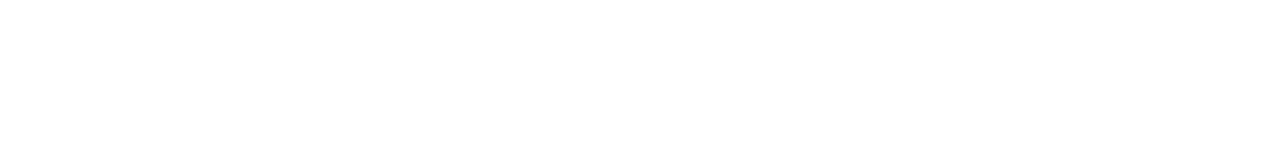
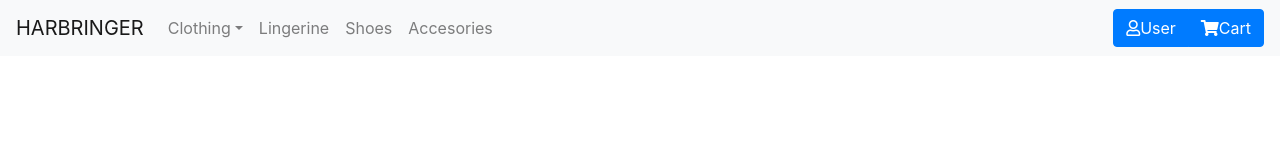
Before and after one commit to meowyellow/Harbringer, a website: page index.html in a window 1280 px wide. Drawn offline with nearby package versions, Linux system fonts and the light colour scheme; files that its build step writes are made by us from their sources.

Commit message:
Add na and li section

```diff
--- a/index.html
+++ b/index.html
@@ -11,3 +11,30 @@
         <script src="https://cdn.jsdelivr.net/npm/popper.js@1.16.1/dist/umd/popper.min.js" integrity="sha384-9/reFTGAW83EW2RDu2S0VKaIzap3H66lZH81PoYlFhbGU+6BZp6G7niu735Sk7lN" crossorigin="anonymous"></script>
         <script src="https://stackpath.bootstrapcdn.com/bootstrap/4.5.1/js/bootstrap.min.js" integrity="sha384-XEerZL0cuoUbHE4nZReLT7nx9gQrQreJekYhJD9WNWhH8nEW+0c5qq7aIo2Wl30J" crossorigin="anonymous"></script>
     </head>
+	<body>
+        <nav class="navbar navbar-expand-md fixed-top navbar-light bg-light">
+            <a href="#" class="navbar-brand">HARBRINGER</a>
+            <button class="navbar-toggler" type="button" data-toggle="collapse" data-target="#mobile-menu" aria-controls="mobile-menu" aria-expanded="false" aria-label="Toggle navigation">
+                <span class="navbar-toggler-icon"></span>
+            </button>
+            <div class="collapse navbar-collapse" id="mobile-menu">
+                <ul class="navbar-nav">
+                    <li>
+                        <a href="#" class="nav-link dropdown-toggle" data-toggle="dropdown">Clothing</a>
+                        <div class="dropdown-menu">
+                            <a href="#" class="dropdown-item">Outfits</a>
+                            <a href="#" class="dropdown-item">Top</a>
+                            <a href="#" class="dropdown-item">Bottom</a>
+                        </div>
+                    </li>
+                    <li><a href="#" class="nav-link">Lingerine</a></li>
+                    <li><a href="#" class="nav-link">Shoes</a></li>
+                    <li><a href="#" class="nav-link">Accesories</a></li>
+                </ul>
+                <div class="btn-group ml-auto" role="group" aria-label="Basic example">
+                    <button type="button" class="btn btn-primary  "><i class="far fa-user"></i>User</button>
+                    <button type="button" class="btn btn-primary "><i class="fas fa-shopping-cart"></i>Cart</button>
+                </div>
+            </div>
+        </nav>
+	</body>
```
